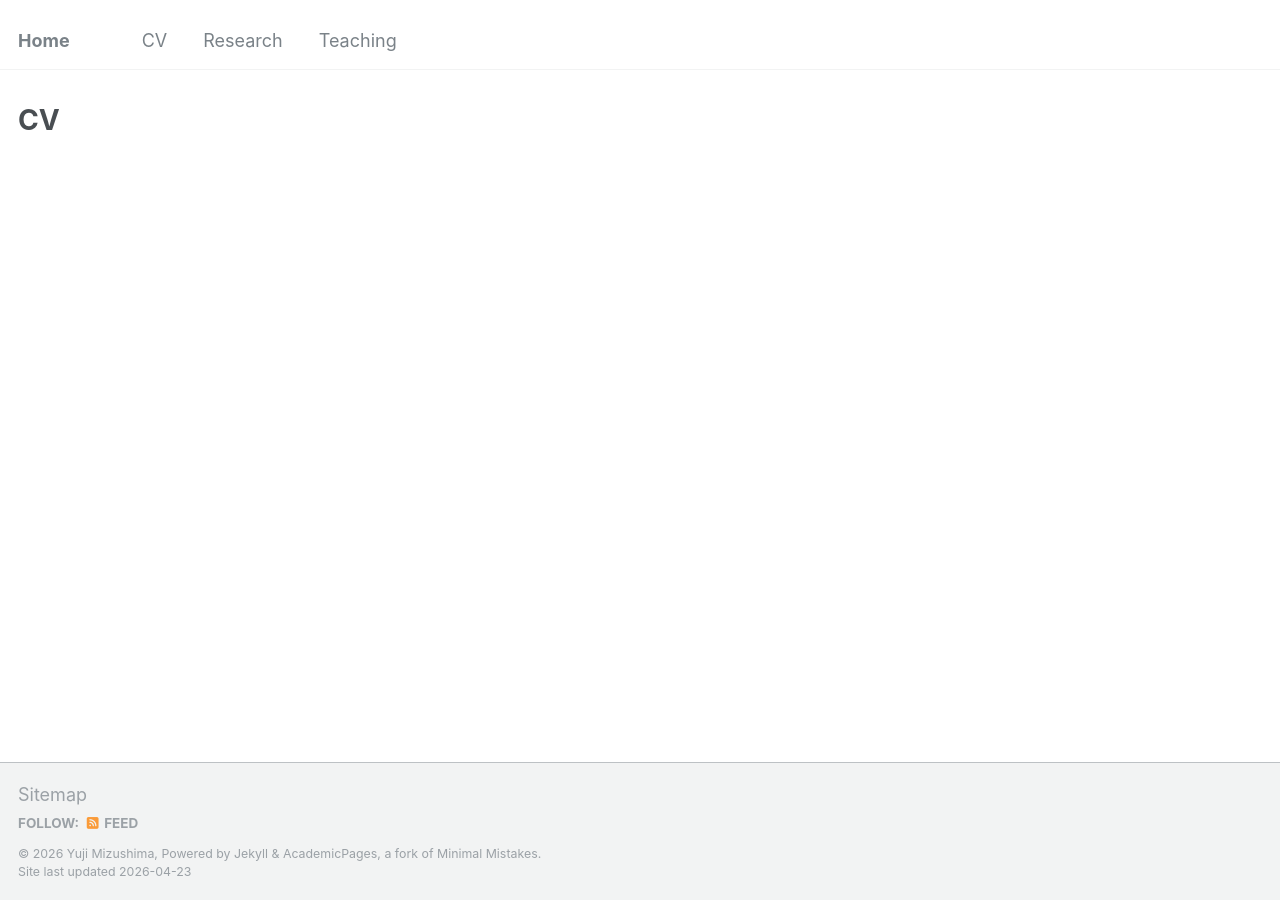
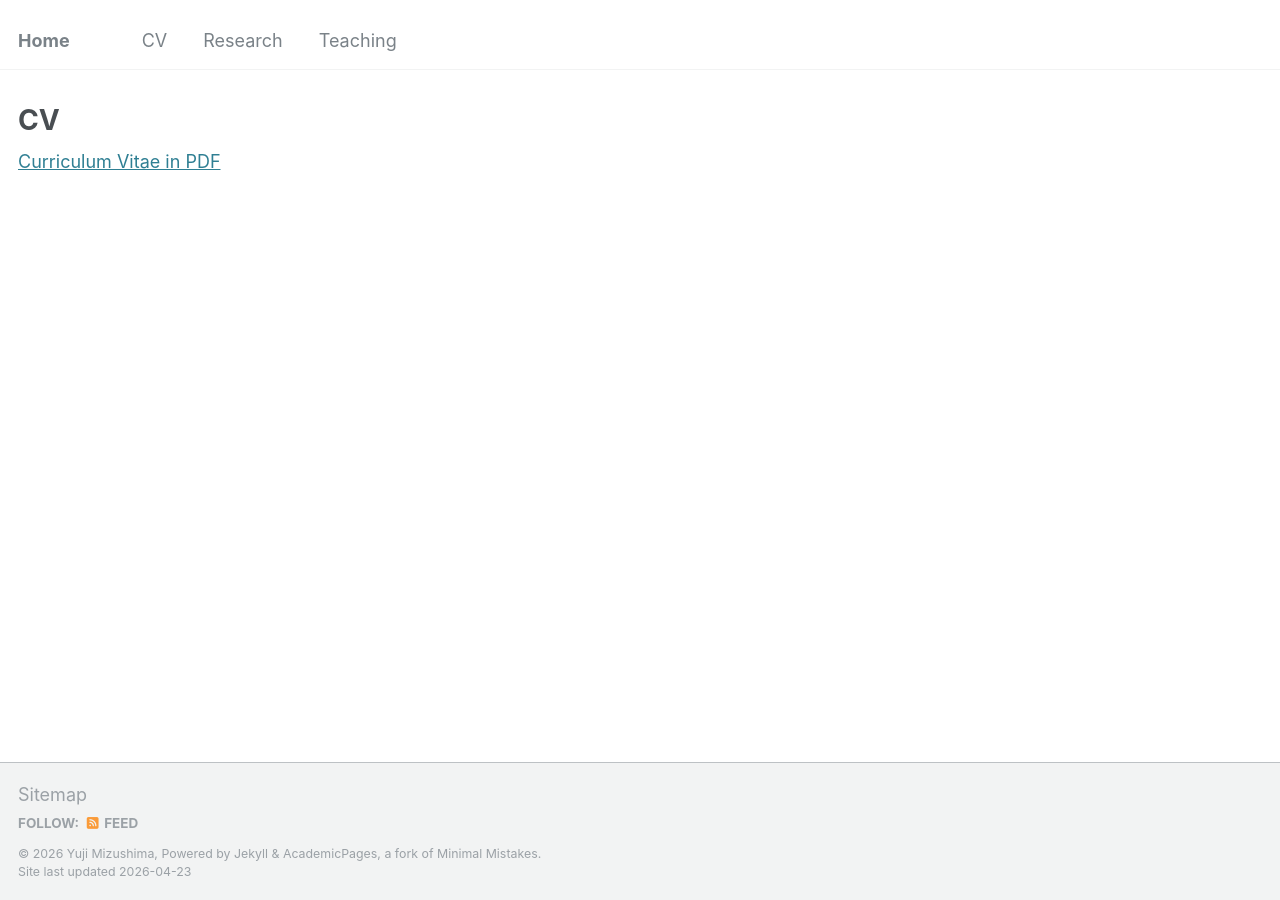
Before and after one commit to yujimizushima/yujimizushima.github.io, a Jekyll site: the page built from _pages/cv.md, in a window 1280 px wide. Built offline with Jekyll 4.4.1, drawn with Linux system fonts in a browser that asks for light colours.

Commit message:
Update cv.md

```diff
--- a/_pages/cv.md
+++ b/_pages/cv.md
@@ -19,5 +19,5 @@ classes: wide
   padding-left: 0 !important;
   max-width: none;
 }
-
+</style>
 [Curriculum Vitae in PDF](https://drive.google.com/file/d/1QJwFL_ya6Ieqk-3Gj-Jcaj_2S6rVbnaJ/view?usp=sharing)
```
